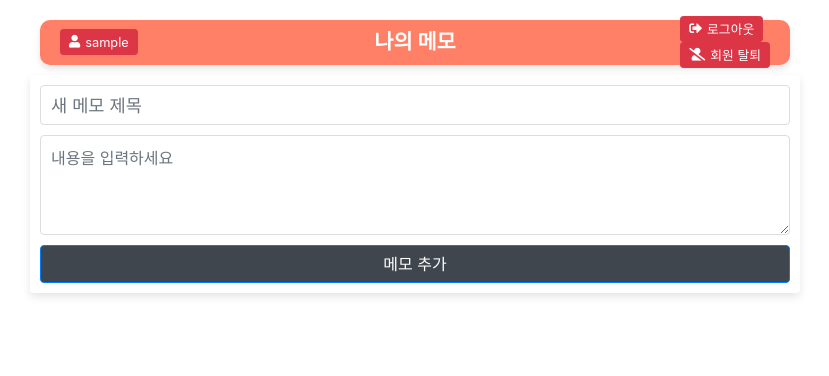
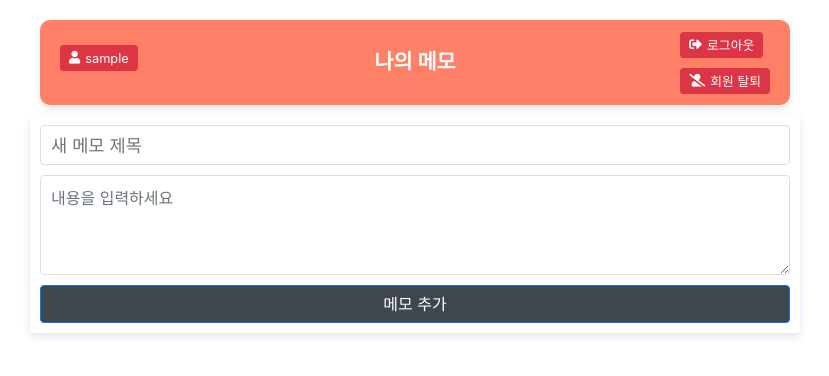
Before and after one commit to HTCho1/fastapi-memo, a FastAPI app: page /memos/ in a window 1280 px wide. Shown: the top 376 px of the page, without its empty margins (225-1054 px from the left). Run offline with FastAPI, Linux system fonts and the light colour scheme; the visitor is signed in with stand-in values (Sample User, id 1); data comes from the database, SQL or seed files in the repository; data that the repository does not hold is empty; some libraries are stand-ins or nearby versions.

Commit message:
Change margin-top of logout-button and signout-botton

```diff
--- a/templates/memos.html
+++ b/templates/memos.html
@@ -96,7 +96,7 @@
 
         .header-bar {
             background-color: #FF8066; /* 변경된 헤더바 배경색 */
-            padding: 10px 0; /* 상하 패딩 */
+            padding: 30px 0; /* 상하 패딩 */
             text-align: center; /* 텍스트 가운데 정렬 */
             border-radius: 10px; /* 둥근 꼭짓점 */
             box-shadow: 0 4px 6px rgba(0,0,0,.1); /* 그림자 효과 */
@@ -110,7 +110,7 @@
 
         .header-item {
             position: absolute;
-            top: 50%;
+            top: 45%;
             transform: translateY(-50%);
         }
 
@@ -151,7 +151,7 @@
         }
 
         .logout-button, .signout-button {
-            margin-left: 10px; /* 버튼 사이의 간격 */
+            margin-top: 10px; /* 버튼 사이의 간격 */
         }
 
         .btn-sm {
```
